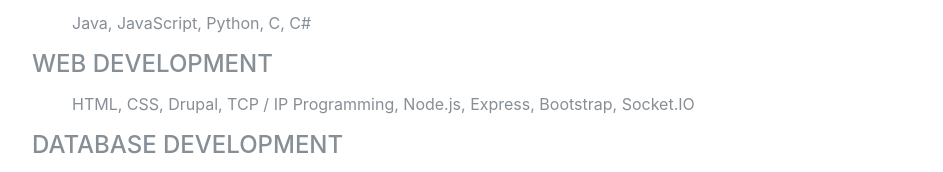
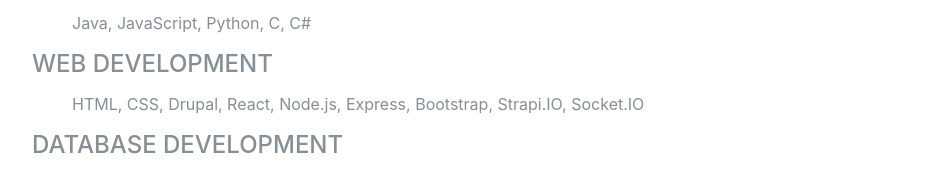
Before and after one commit to nesmabelkhodja/website, a website with bundled scripts: page index.html in a window 1280 px wide. Shown: the part 4007-4179 px from the top of the page, without its empty margins (296-1239 px from the left). Built offline with nearby package versions, Linux system fonts and the light colour scheme; a web font is replaced by a local one.

Commit message:
update to skills

```diff
--- a/index.html
+++ b/index.html
@@ -189,7 +189,7 @@
         <div class="subheading mb-3">Web Development</div>
         <ul class="fa-ul mb-0">
           <li class="list-inline-item">
-            HTML, CSS, Drupal, TCP / IP Programming, Node.js, Express, Bootstrap, Socket.IO</i>
+            HTML, CSS, Drupal, React, Node.js, Express, Bootstrap, Strapi.IO, Socket.IO</i>
           </li>
         </ul>
 
```
